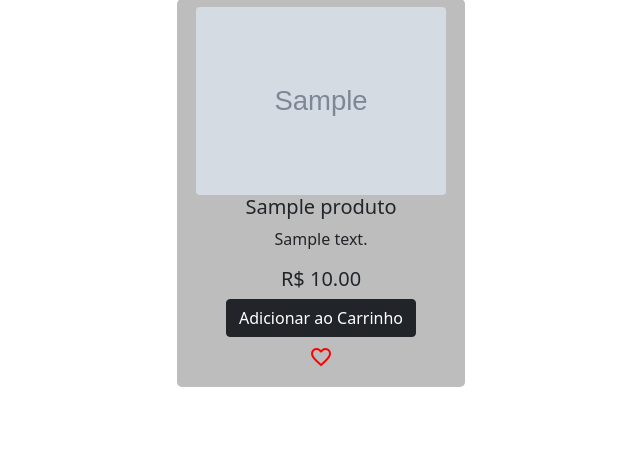
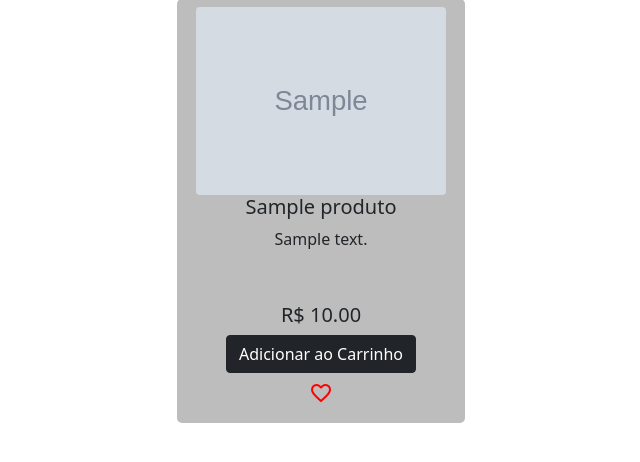
Before and after one commit to BarneydoAcre/ascend_store, a Django app: page / in a window 1280 px wide. Shown: the part 65-527 px from the top of the page, without its empty margins (319-959 px from the left). Run offline with Django 3.2, Linux system fonts and the light colour scheme; tables that the repository leaves empty hold one stand-in row (values such as "Sample post"); grey boxes marked "Sample" are stand-in pictures; some libraries are stand-ins or nearby versions.

Commit message:
atualização front end

```diff
--- a/app/static/card.css
+++ b/app/static/card.css
@@ -35,16 +35,15 @@
     border-radius: 4px;
 }
 
-.container-flex-card-info {
-
-}
-
 .container-flex-card-title {
     grid-area: t;
+    text-align: center;
 }
 
 .container-flex-card-desc {
     grid-area: d;
+    height: 60px;
+    text-align: center;
 
 }
 
```
